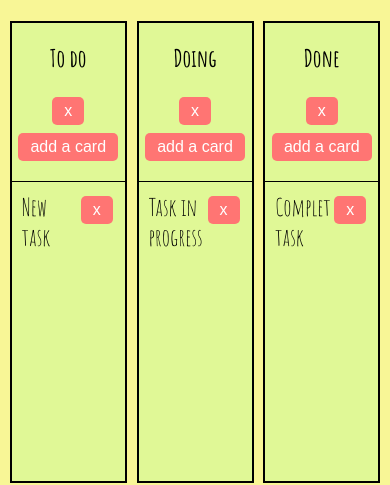
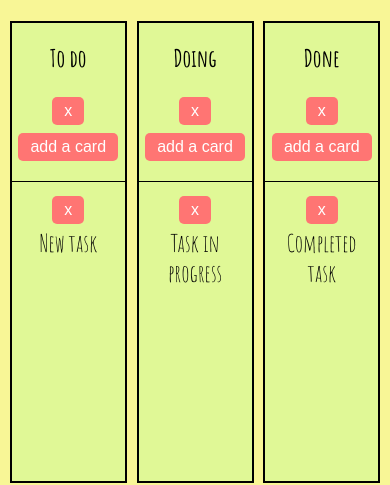
Before and after one commit to lukas-weyer/kanban-board, a plain HTML site: page index.html in a window 390 px wide. Shown: the part 116-601 px from the top of the page. Drawn offline with nearby package versions, Linux system fonts and the light colour scheme.

Commit message:
fix overflow bug

```diff
--- a/style.css
+++ b/style.css
@@ -76,6 +76,7 @@
     flex-direction: row-reverse;
     position: relative;
     justify-content: space-between;
+    width: 100%;
 }
 .btn-delete {
     width: 32px;
@@ -83,8 +84,16 @@
 }
 .card-description {
     margin: 0;
-    max-width: 80%;
     text-align: left;
     white-space: initial;
-    overflow: hidden;
+    overflow: auto;
+    overflow-wrap: break-word;
 }
+@media screen and (max-width: 480px) {
+    li {
+        display: inline-block;
+    }
+    .card-description {
+        text-align: center;
+    }
+}
```
